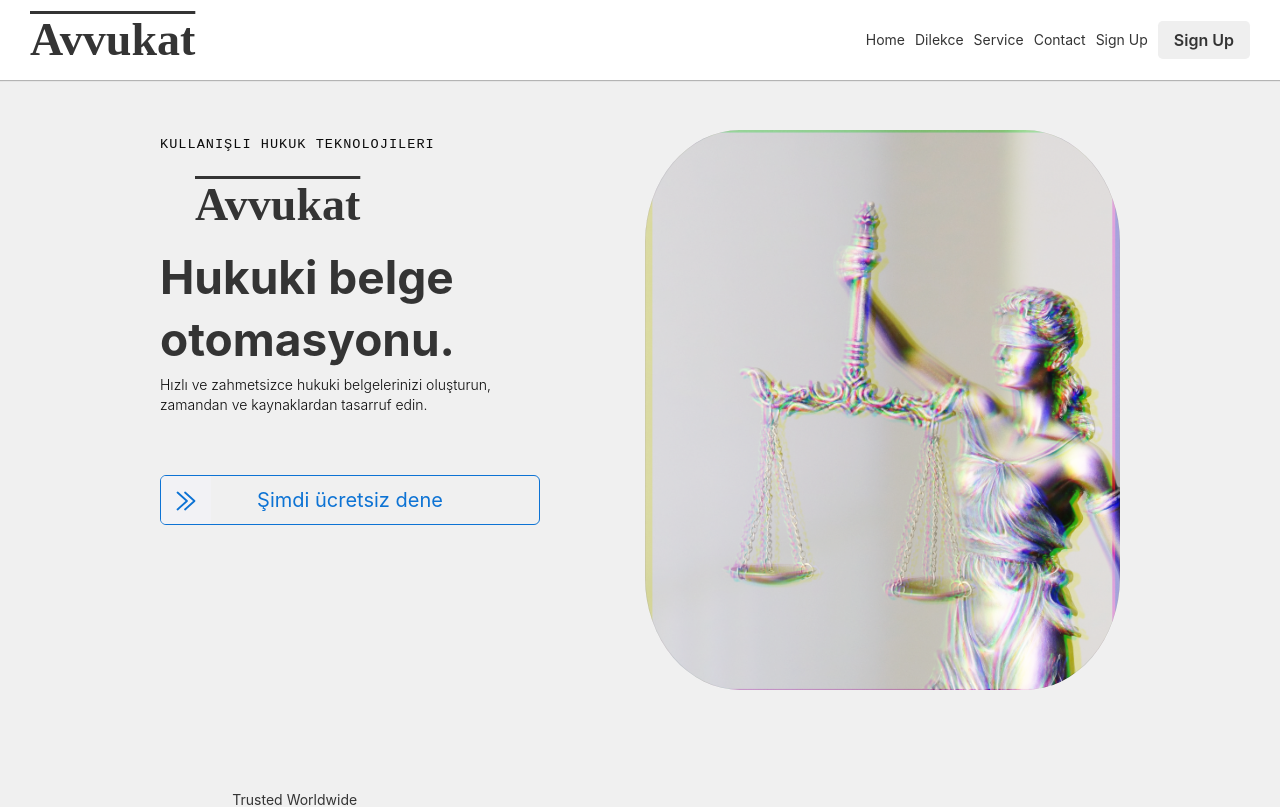
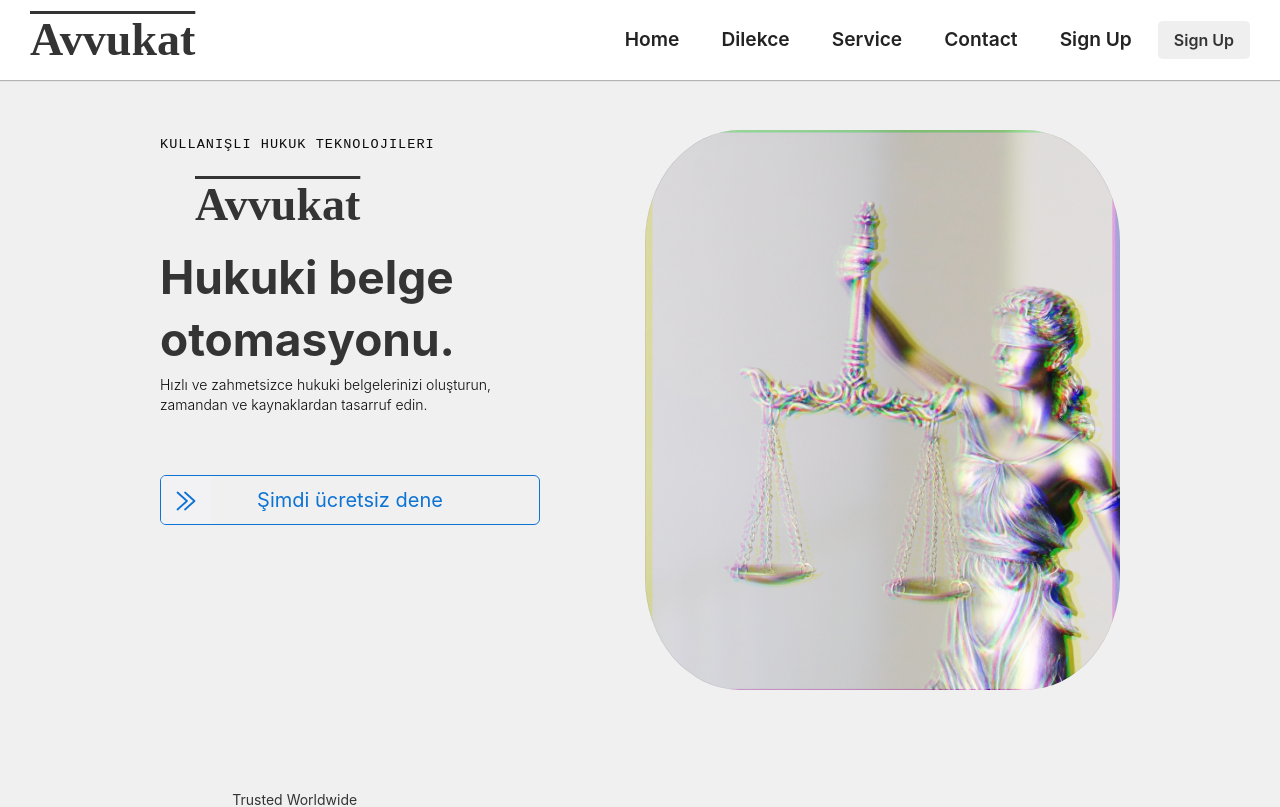
Before and after one commit to fatihtuzunn/avvukat, a Next.js app: page / in a window 1280 px wide. Shown: the top 807 px of the page. Built offline with nearby package versions, Linux system fonts and the light colour scheme; a web font is replaced by a local one.

Commit message:
nav config done

```diff
--- a/assets/MenuItems.js
+++ b/assets/MenuItems.js
@@ -2,30 +2,30 @@ export const MenuItems = [
     {
         title: "Home",
         url: "/",
-        cName: "nav-links",
+        cName: "navLinks",
         icon: "HomeIcon"
     },
     {
         title: "Dilekce",
         url: "/dilekce",
-        cName: "nav-links",
+        cName: "navLinks",
         icon: "fa-solid fa-circle-info"
     },
     {
         title: "Service",
         url: "/service",
-        cName: "nav-links",
+        cName: "navLinks",
         icon: "fa-solid fa-briefcase"
     },
     {
         title: "Contact",
         url: "/contact",
-        cName: "nav-links",
+        cName: "navLinks",
         icon: "fa-solid fa-address-book"
     },
     {
         title: "Sign Up",
         url: "/signup",
-        cName: "nav-links-mobile"
+        cName: "navLinks-mobile"
     }
 ];
--- a/components/Navbar/Navigation.jsx
+++ b/components/Navbar/Navigation.jsx
@@ -3,34 +3,37 @@ import HomeIcon from '@rsuite/icons/legacy/Home';
 import CogIcon from '@rsuite/icons/legacy/Cog';
 
 
-import { Component } from "react";
 import styles from "./Navbar.module.scss";
 import { MenuItems } from "../../assets/MenuItems"
 import Logo from '../Logo/Logo';
+import { useMediaQuery } from 'react-responsive';
+import { useState } from 'react';
 
-class Navigation extends Component {
-    state = {
-        clicked: false
+function Navigation() {
+
+    const [clicked, setClicked] = useState(false);
+
+
+    const handleClick = () => {
+        setClicked(
+            prevClicked => !prevClicked
+        );
     };
 
-    handleClick = () => {
-        this.setState({
-            clicked: !this.state.clicked
-        });
-    };
-    render() {
+    const isDesktopOrLaptop = useMediaQuery({ query: '(min-width: 1224px)' })
+
     return (
         <nav className={styles.NavbarItems}>
             <Logo />
-                <div className={styles.menuIcons} onClick={this.handleClick}>
-                    <i>{this.state.clicked ? "Open" : "Close"}</i>
+            <div className={styles.menuIcons} onClick={handleClick}>
+                <i>{clicked ? "Open" : "Close"}</i>
             </div>
 
-                <ul className={this.state.clicked ? `${styles.navMenu} ${styles.active}` : `${styles.navMenu}`}>
+            <ul className={clicked ? `${styles.navMenu} ${styles.active}` : `${styles.navMenu}`}>
                 {MenuItems.map((item, idx) => {
                     return (
                         <li key={idx}>
-                                <a className={item.cName} href={item.url}>
+                            <a className={isDesktopOrLaptop ? styles.navLinks : styles.navLinksMobile} href={item.url}>
 
                                 {item.title}
                             </a>
@@ -41,7 +44,7 @@ class Navigation extends Component {
             </ul>
         </nav >
     );
-    }
+
 }
 
 export default Navigation;
```
Lines whose indentation alone changed are shown as unchanged.
